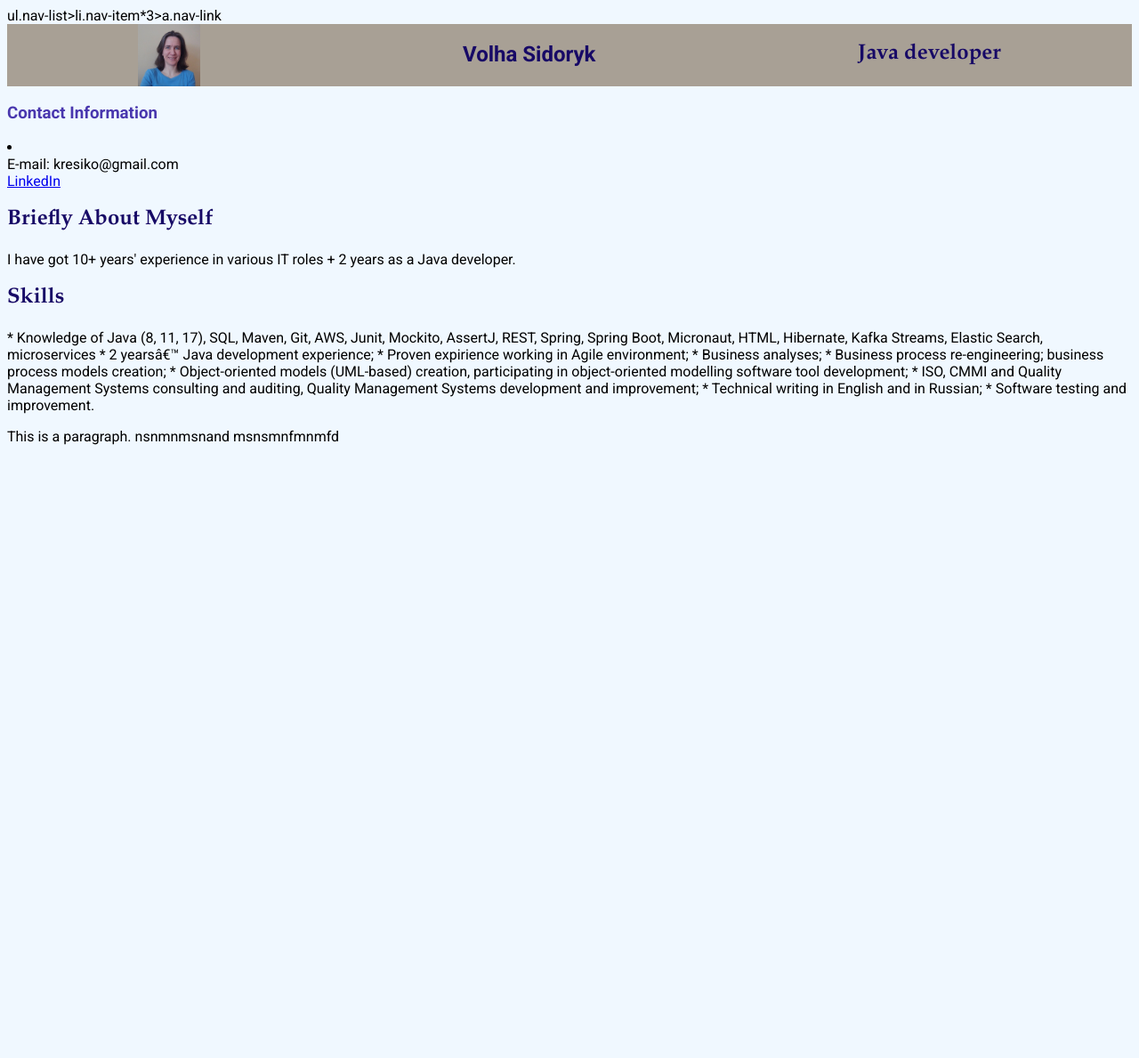
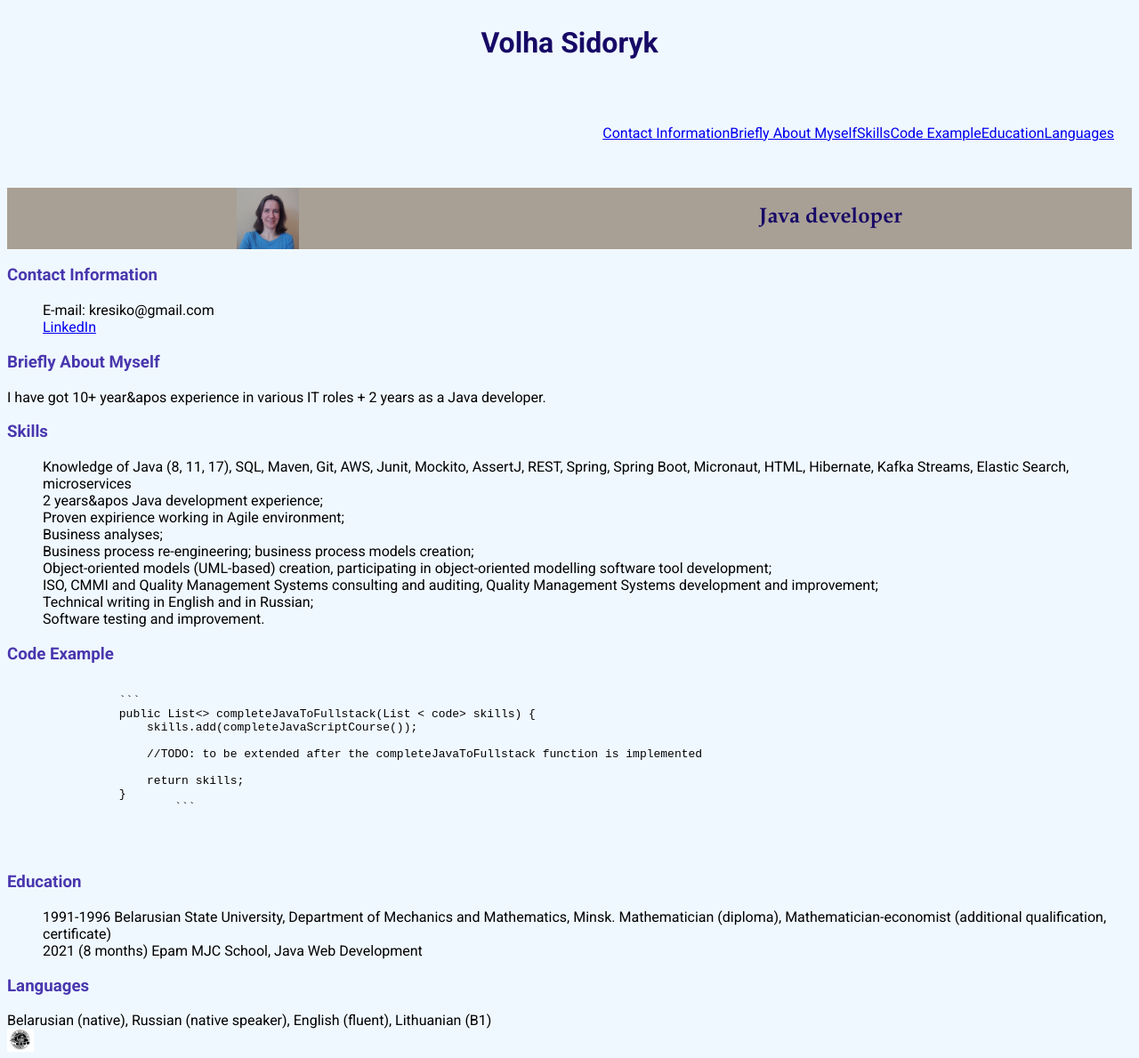
Before and after one commit to VoliaSi/rsschool-cv-preschool, a plain HTML site: page index.html in a window 1280 px wide. Shown: the whole page at 89% size. Before the commit the page ends 800 px from the top, so only its background shows below. Drawn offline with Linux system fonts and the light colour scheme.

Commit message:
fix: add content, get ready to validation

````diff
--- a/index.html
+++ b/index.html
@@ -8,69 +8,131 @@
     <link
         href="https://fonts.googleapis.com/css2?family=Roboto:ital,wght@0,100;0,300;0,400;0,500;0,700;0,900;1,100;1,300;1,400;1,500;1,700;1,900&display=swap"
         rel="stylesheet">
-    <link rel="preconnect" href="https://fonts.googleapis.com">
-    <link rel="preconnect" href="https://fonts.gstatic.com" crossorigin>
-    <link href="https://fonts.googleapis.com/css2?family=Source+Code+Pro:ital,wght@0,200..900;1,200..900&display=swap"
-        rel="stylesheet">
 
     <link rel="stylesheet" type="text/css" href="style.css">
 </head>
 
 <body>
+    <header class="container">
+        <h1>Volha Sidoryk</h1>
+    </header>
+
+    <nav class="nav">
+
+        <ul class="nav-list">
+            <li class="nav-item"><a href="#Contact Information" class="nav-link">Contact Information</a></li>
+            <li class="nav-item"><a href="Briefly About Myself" class="nav-link">Briefly About Myself</a></li>
+            <li class="nav-item"><a href="#Skills" class="nav-link">Skills</a></li>
+            <li class="nav-item"><a href="#Code Example" class="nav-link">Code Example</a></li>
+            <li class="nav-item"><a href="#Education" class="nav-link">Education</a></li>
+            <li class="nav-item"><a href="#Languages" class="nav-link">Languages</a></li>
+        </ul>
+    </nav>
+
     <nav>
-        ul.nav-list>li.nav-item*3>a.nav-link
-    </nav>
         <main class="main">
+            <div class=" container">
                 <section class="heading">
-            <img src="./assets/img/VoliaS_2023.jpg" alt="my photo" width="70" height="70" />
-            <h1>Volha Sidoryk</h1>
+                    <img src="./assets/img/VoliaS_2023.jpg" alt="my photo" width="70" />
+
                     <h2>Java developer</h2>
                 </section>
 
+                <section>
+                    <h3 id="Contact Information">Contact Information</h3>
+                    <ul>
+                        <li>
+                            E-mail: kresiko@gmail.com
+                        </li>
+                        <li>
+                            <a href="https://www.linkedin.com/in/volha-sidoryk-18a26a90/">LinkedIn</a>
+                        </li>
+                    </ul>
                 </section>
 
                 <section>
-            <h3>Contact Information</h3>
+                    <h3 id="Briefly About Myself"> Briefly About Myself</h3>
+                    I have got 10+ year&apos experience in various IT roles + 2 years as a Java developer.
+                </section>
+
+                <section>
+                    <h3 id="Skills">Skills</h3>
+                    <ul>
                         <li>
-                <ul>
-                    E-mail: kresiko@gmail.com
-                </ul>
-                <ul>
-                    <a href="https://www.linkedin.com/in/volha-sidoryk-18a26a90/">LinkedIn</a>
-                </ul>
+                            Knowledge of Java (8, 11, 17), SQL, Maven, Git, AWS, Junit, Mockito, AssertJ, REST, Spring,
+                            Spring
+                            Boot,
+                            Micronaut, HTML, Hibernate, Kafka Streams, Elastic Search, microservices
+
+                        </li>
+                        <li>
+                            2 years&apos Java development experience;
+                        </li>
+                        <li>
+                            Proven expirience working in Agile environment;
+                        </li>
+                        <li>Business analyses;</li>
+                        <li> Business process re-engineering; business process models creation;</li>
+                        <li>
+                            Object-oriented models (UML-based) creation, participating in object-oriented modelling
+                            software
+                            tool
+                            development;
+                        </li>
+                        <li>
+                            ISO, CMMI and Quality Management Systems consulting and auditing, Quality Management Systems
+                            development
+                            and improvement;
+                        </li>
+                        <li>
+                            Technical writing in English and in Russian;
+                        </li>
+                        <li>
+                            Software testing and improvement.
                         </li>
                 </section>
 
                 <section>
-            <h2> Briefly About Myself</h2>
-            I have got 10+ years' experience in various IT roles + 2 years as a Java developer.
+                    <h3 id="Code Example"> Code Example</h3>
+
+                    <pre><code>
+                ```
+                public List&lt&gt completeJavaToFullstack(List &lt code&gt skills) {
+                    skills.add(completeJavaScriptCourse());
+
+                    //TODO: to be extended after the completeJavaToFullstack function is implemented
+
+                    return skills;
+                }
+                        ```
+                    </code>
+                </pre>
                 </section>
 
                 <section>
-            <h2>Skills</h2>
+                    <h3 id="Education">Education</h3>
+                    <ul>
+                        <li>
+                            1991-1996 Belarusian State University, Department of Mechanics and Mathematics, Minsk.
+                            Mathematician
+                            (diploma), Mathematician-economist (additional qualification, certificate)
+                        </li>
+                        <li>
+                            2021 (8 months) Epam MJC School, Java Web Development
+                        </li>
+                    </ul>
+                </section>
 
+                <section>
+                    <h3 id="Languages"> Languages</h3>
+                    Belarusian (native), Russian (native speaker), English (fluent), Lithuanian (B1)
+                </section>
+            </div>
+        </main>
 
-            * Knowledge of Java (8, 11, 17), SQL, Maven, Git, AWS, Junit, Mockito, AssertJ, REST, Spring, Spring Boot,
-            Micronaut, HTML, Hibernate, Kafka Streams, Elastic Search, microservices
-            * 2 yearsâ€™ Java development experience;
-            * Proven expirience working in Agile environment;
-            * Business analyses;
-            * Business process re-engineering; business process models creation;
-            * Object-oriented models (UML-based) creation, participating in object-oriented modelling software tool
-            development;
-            * ISO, CMMI and Quality Management Systems consulting and auditing, Quality Management Systems development
-            and improvement;
-            * Technical writing in English and in Russian;
-            * Software testing and improvement.
-
-        </section>
-    </main>
-    <p>This is a paragraph.
-        nsnmnmsnand
-        msnsmnfmnmfd
-    </p>
-
-    <footer class="footer"></footer>
+        <footer class="footer" class="container">
+            <img src="./assets/img/RSLogo.jpg" alt="RS LOgo" width="30" />
+        </footer>
 
 </body>
 
--- a/style.css
+++ b/style.css
@@ -18,22 +18,33 @@
   }
   ul {
     list-style-type: none;
-    margin: 0;
-    padding: 0;
+    margin: 10ptx;
+    padding: 10 ptx;
   }
+  .nav-list {
+    display: flex;
+    justify-content: flex-end;
+    align-items: center;
+    padding: 20px;
+    line-height: 50px;
+    list-style: none;
+  }
+
   .heading{
       display: flex;
       justify-content: space-around;
       background-color: #a8a095;
     }
-    .heading.flex .fixedColumn {
-      width: 90px;
+
+    .container {
+      max-width: 1440px;
+      margin: 0 auto;
     }
 
-    .heading.flex .flexibleColumn {
-      flex: 1;
+    pre code {
+      display: block;
+      padding: 1px;
     }
-
 
   .header{
     flex-shrink: 0;
````
Also changed, not shown: assets/img/RSLogo.JPG (added). Lines whose indentation alone changed are shown as unchanged.
